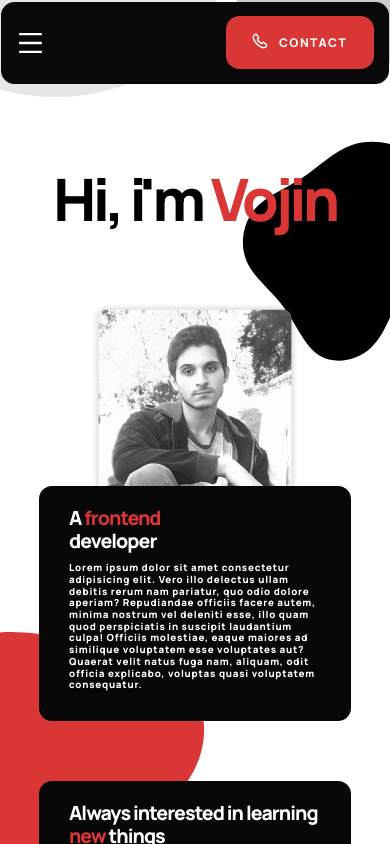
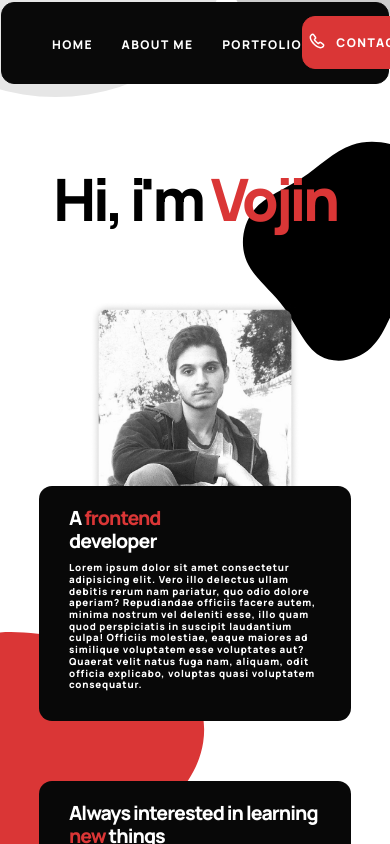
Before and after one commit to VojinPopovic/portfolio-react, a React (Create React App) app: page / in a window 390 px wide. Shown: the top 844 px of the page. Built offline with nearby package versions, Linux system fonts and the light colour scheme.

Commit message:
hamburger menu added

```diff
--- a/src/components/Portfolio/Portfolio.css
+++ b/src/components/Portfolio/Portfolio.css
@@ -47,10 +47,10 @@
   }
 }
 
-@media (max-width:1100px) {
+@media (max-width:1000px) {
   .portfolio-courasel-container{
-    width: 90vw;
-    height: 90vw;
+    width: 80vw;
+    height: 80vw;
     margin-top:0;
   }
   .redblobsix {
--- a/src/components/navbar/NavbarMobile.js
+++ b/src/components/navbar/NavbarMobile.js
@@ -1,13 +1,28 @@
 import "./NavBar.css";
+import { useState } from "react";
 import { motion } from "framer-motion";
 import useOnScrollNav from "./useOnScrollNav";
 import { AiOutlineMenu } from "react-icons/ai";
+import { MdClose } from "react-icons/md";
 import NavbarLinks from "./NavbarLinks";
 import ContactButton from "./ContactButton";
 import "./NavbarMobile.css";
 
 function NavbarMobile() {
   const [ref, animation] = useOnScrollNav();
+  const [open, setOpen] = useState(false);
+
+  const hamburger = (
+    <div className="hamburger-icon-container">
+      <AiOutlineMenu color="white" size="50%" onClick={() => setOpen(!open)} />
+    </div>
+  );
+
+  const close = (
+    <div className="close-icon-container">
+      <MdClose color="white" size="50%" onClick={() => setOpen(!open)} />
+    </div>
+  );
 
   return (
     <div ref={ref}>
@@ -17,12 +32,8 @@ function NavbarMobile() {
         transition={{ duration: 1 }}
         className="navbar-container-mobile"
       >
-        <div className="hamburger-icon-container">
-            <AiOutlineMenu color="white" size="50%"/>
-        </div>
-        <div className="mobile-menu">
-          <NavbarLinks />
-        </div>
+        {open ? hamburger : close}
+        {open || <NavbarLinks />}
         <ContactButton />
       </motion.div>
     </div>
```
